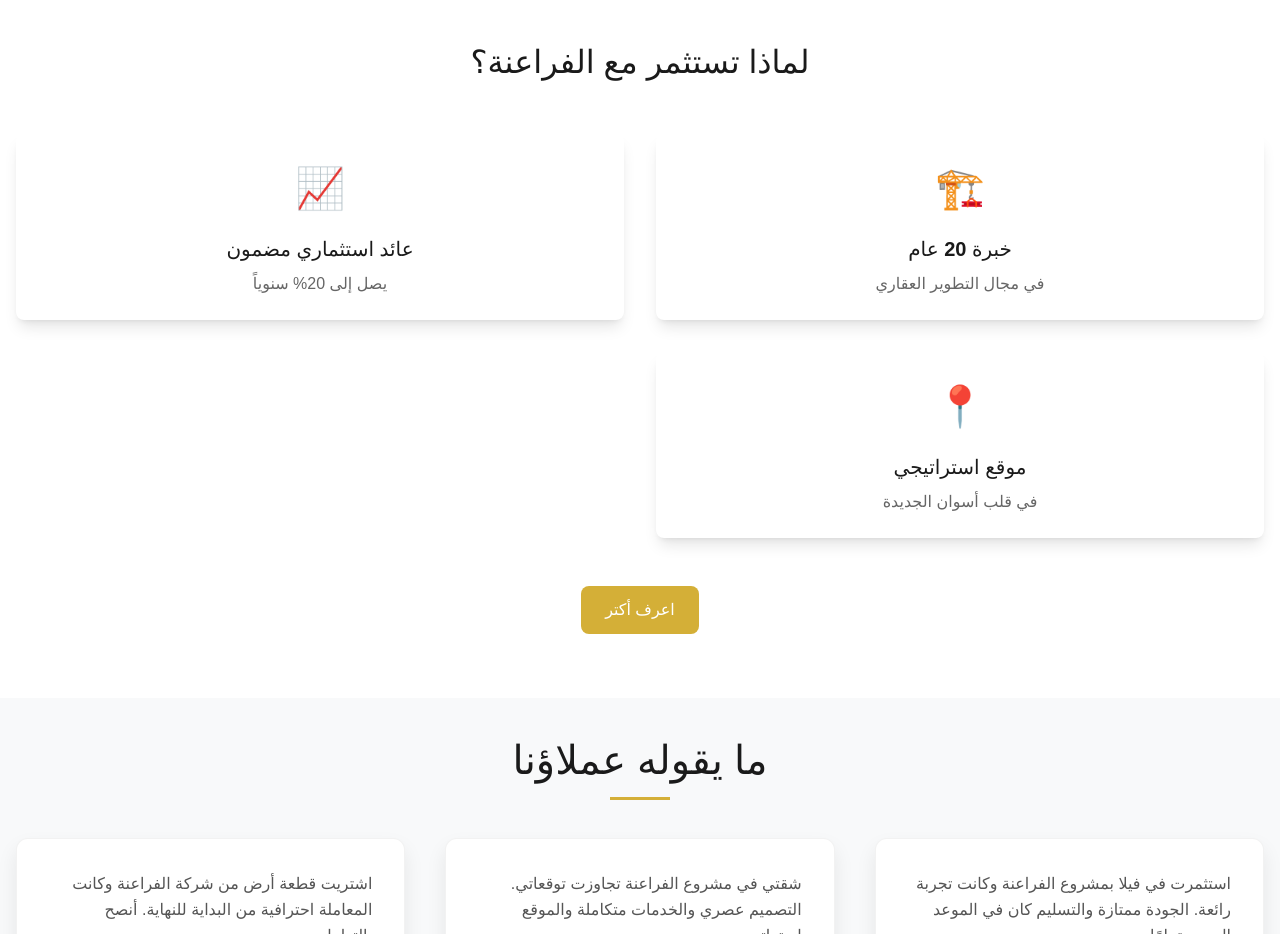
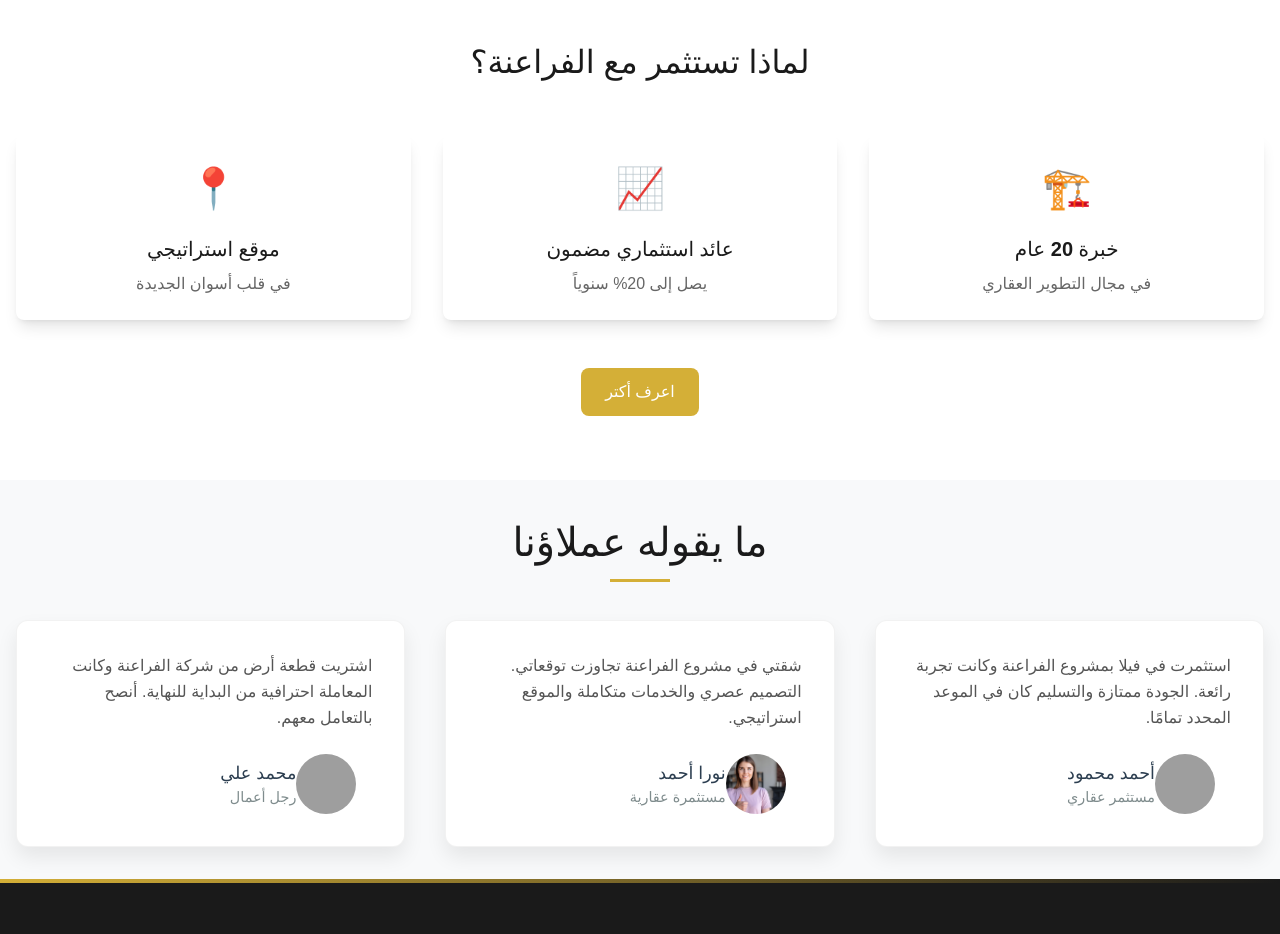
Before and after one commit to ibrahimqudry/Pharaohs, a React (Vite) app: page / in a window 1280 px wide. Shown: the part 1740-2674 px from the top of the page. Built offline with nearby package versions, Linux system fonts and the light colour scheme; grey boxes are pictures that could not be loaded.

Commit message:
why invest

```diff
--- a/src/components/WhyInvest/WhyInvest.module.css
+++ b/src/components/WhyInvest/WhyInvest.module.css
@@ -12,16 +12,18 @@
 .grid {
   display: grid;
   gap: 2rem;
+  margin-bottom: 3rem;
+}
+
+@media (min-width: 768px) {
+  .grid {
+    grid-template-columns: repeat(2, 1fr);
+  }
 }
 
 @media (min-width: 1024px) {
   .grid {
     grid-template-columns: repeat(3, 1fr);
-  }
-}
-@media (min-width: 724px) {
-  .grid {
-    grid-template-columns: repeat(2, 1fr);
   }
 }
 
```
